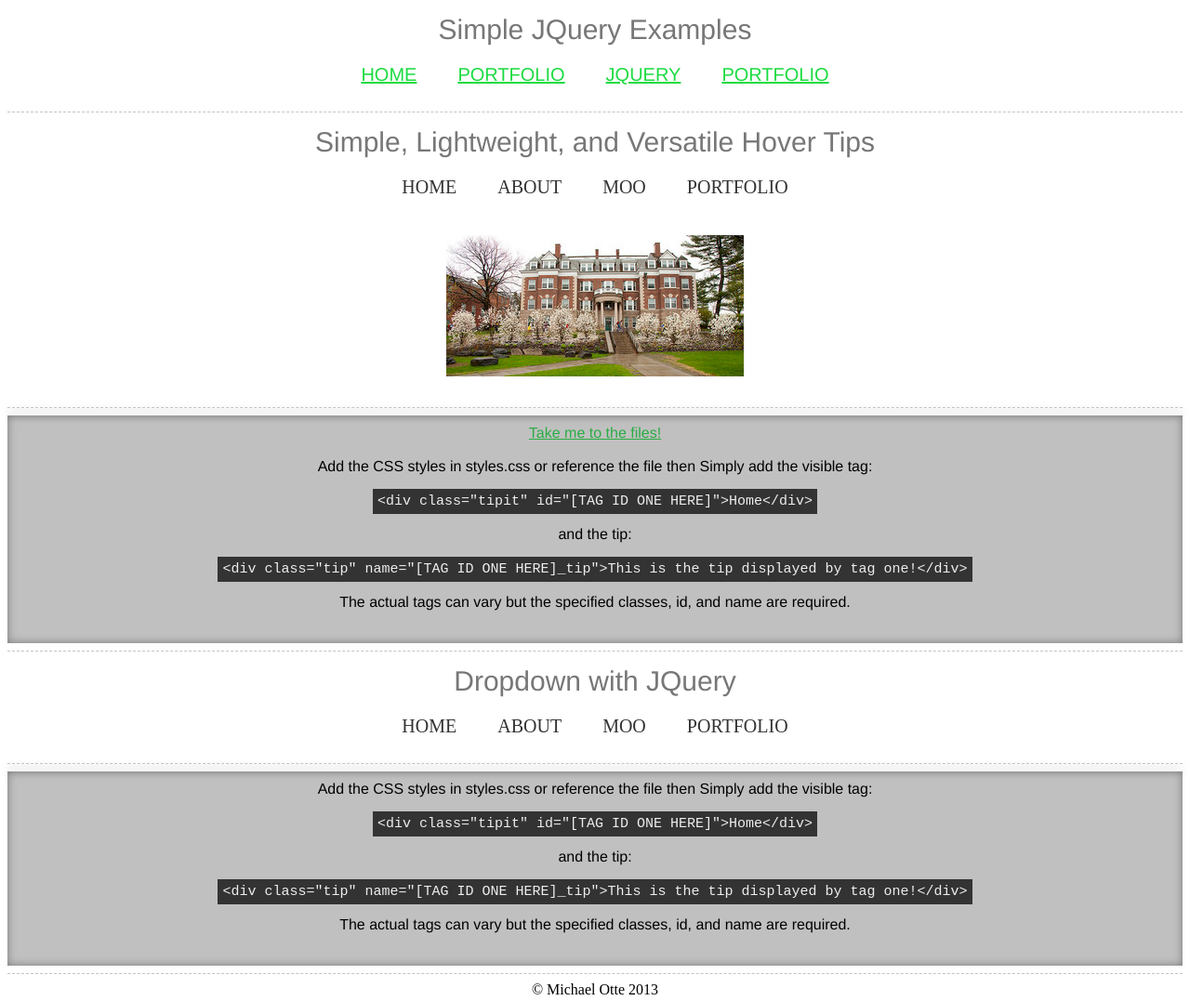
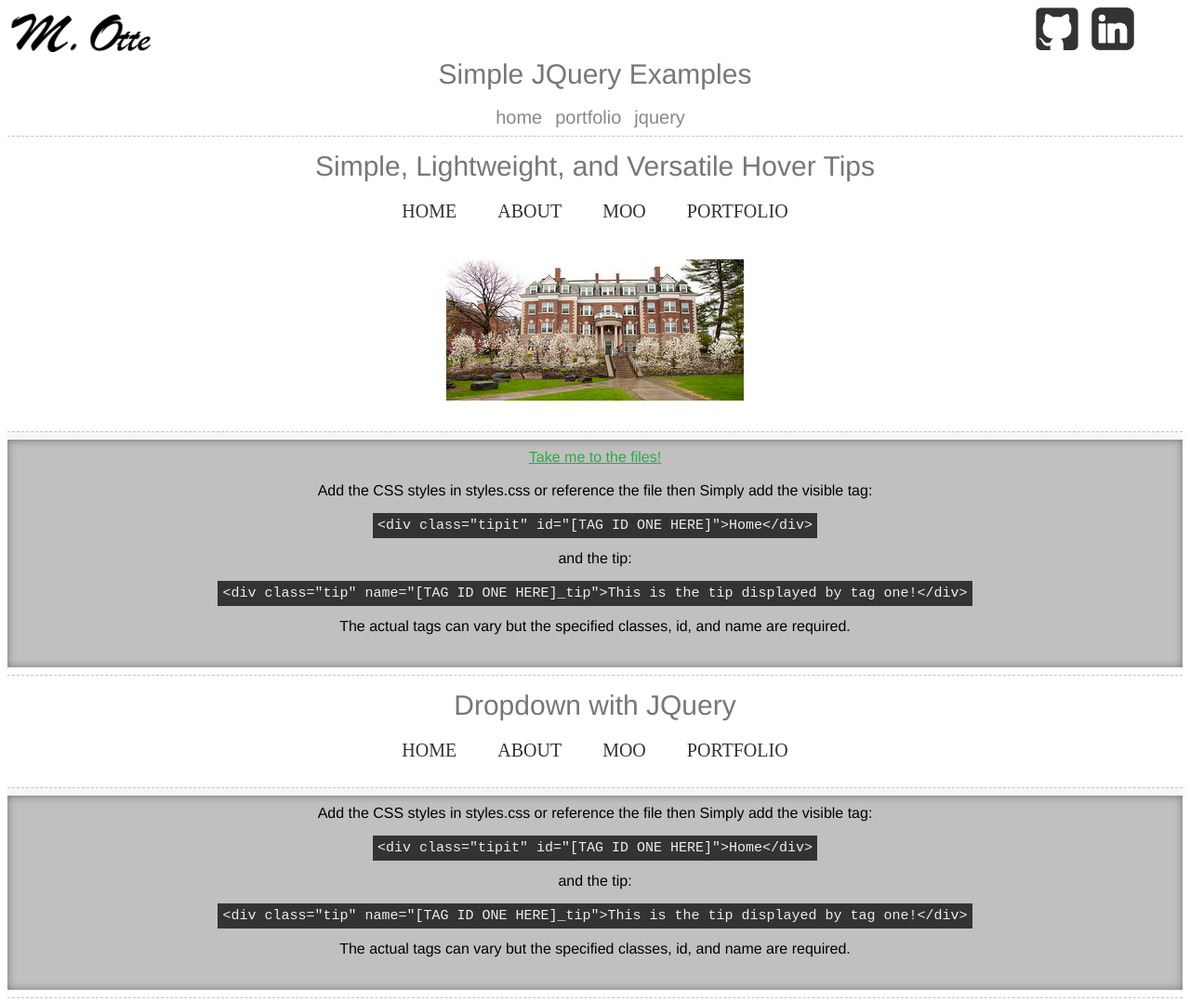
Before and after one commit to otterpop13/michaelotte, a plain HTML site: page examples.html in a window 1280 px wide. Shown: the top 1077 px of the page at 93% size. Drawn offline with nearby package versions, Linux system fonts and the light colour scheme.

Commit message:
links point correction
links appropriate now
maybe make these pages dynamic

```diff
--- a/examples.html
+++ b/examples.html
@@ -7,25 +7,24 @@
 		<script src="http://ajax.googleapis.com/ajax/libs/jquery/1.9.1/jquery.min.js"></script>
 		<script src="external/js/hovertips.js"></script>
 
+		<link rel="stylesheet" type="text/css" href="external/css/style.css" />
 		<link rel="stylesheet" type="text/css" href="external/css/ex_style.css" />
 
 	</head>
 
-	<body>
+	<body id="examplebg">
+		<a id="top_left_logo" href="/"></a>
+		<a id="github" class="tipit" href="https://github.com/otterpop13"></a>
+			<div id="github_tip" class="tip">Check out my work on GitHub!</div>
+			<a id="linkedin" class="tipit" href="http://www.linkedin.com/in/michaelotte13/"></a>
+			<div id="linkedin_tip" class="tip">Check out my LinkedIn!</div>
 
+		<div id="top_cushion"></div>
 
-		<div id="title">Simple <div id="title_bold">JQuery</div> Examples</div>
-
-		<a class="hor_links" id="navbar" href="/">HOME</a>
-
-		<a class="hor_links" id="navbar" href="">PORTFOLIO</a>
-
-		<a class="hor_links" id="navbar" href="">JQUERY</a>
-
-		<a class="hor_links" id="navbar" href="">PORTFOLIO</a>
-
-
-
+		<div id="title">Simple <div id="title_bold">JQuery</div> Examples</div><br />
+		<a class="link" href="http://www.michaelotte.com/index">home</a>
+		<a class="link" href="http://www.michaelotte.com/portfolio">portfolio</a>
+		<a class="link" href="#">jquery</a>
 
 
 		<hr class="hor_div_top" />
--- a/external/css/style.css
+++ b/external/css/style.css
@@ -6,6 +6,10 @@ body {
 
 body.center {
 	text-align: center;
+}
+
+body#examplebg {
+	background:#fff;
 }
 
 nav {
```
Also changed, not shown: index.html (+2 -2 lines), portfolio.html (+3 -5 lines).
